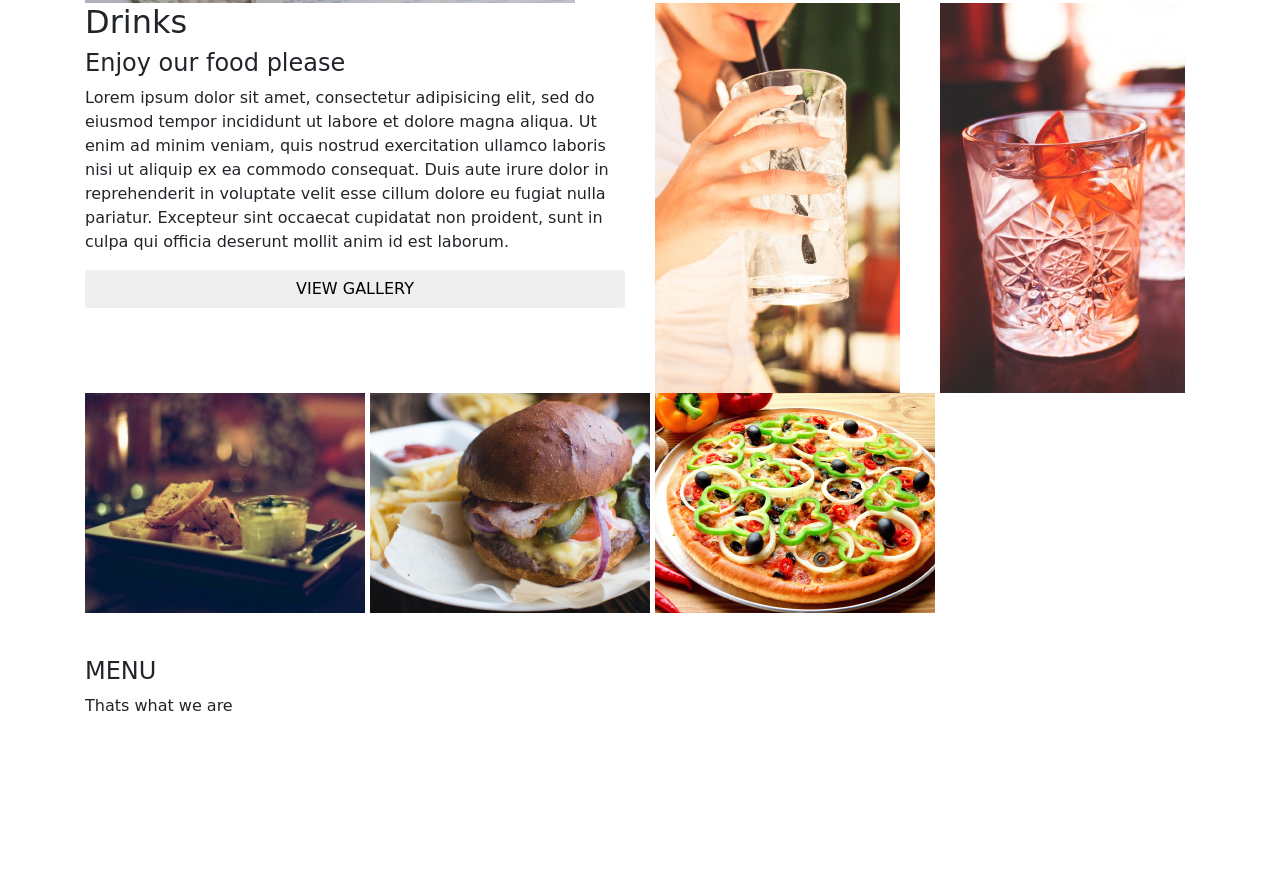
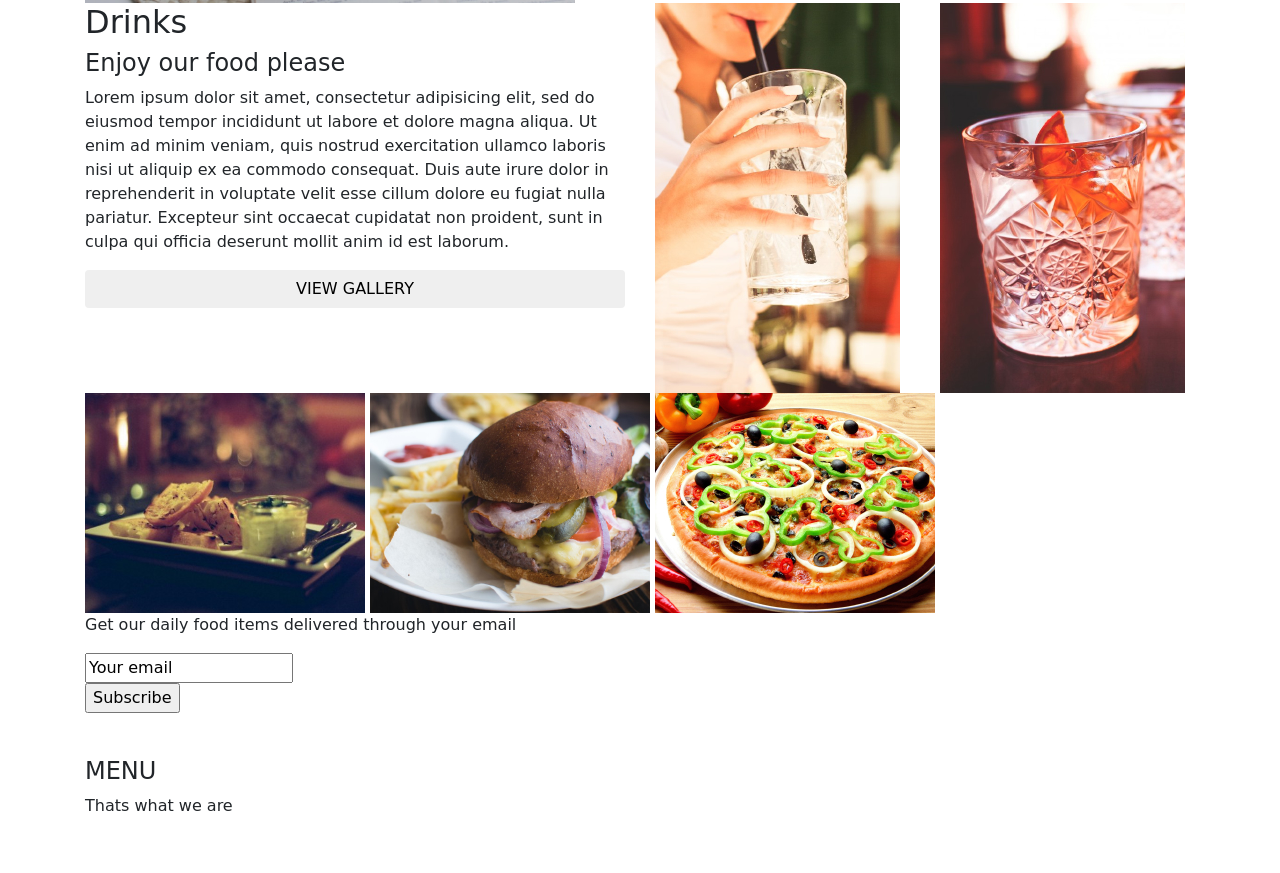
Before and after one commit to moha-abdul/project-2, a plain HTML site: page index.html in a window 1280 px wide. Shown: the part 937-1810 px from the top of the page. Before the commit the page ends 1710 px from the top, so only its background shows below. Drawn offline with Linux system fonts and the light colour scheme.

Commit message:
Add row for email subscription

```diff
--- a/index.html
+++ b/index.html
@@ -100,6 +100,18 @@
     </div>
 
     <div class="row">
+      <div class="col-md-12 subscribe">
+        <p>Get our daily food items delivered through your email</p>
+        <form>
+          <input type="text" value="Your email"></input>
+        </form>
+        <form>
+          <input type="submit" value="Subscribe" id="subscribe"></input>
+        </form>
+      </div>
+    </div>
+
+    <div class="row">
       <div class="col-md-12">
         <div class="logo">
           <img src="images/assets/footerlogos/logo_white.png">
```
